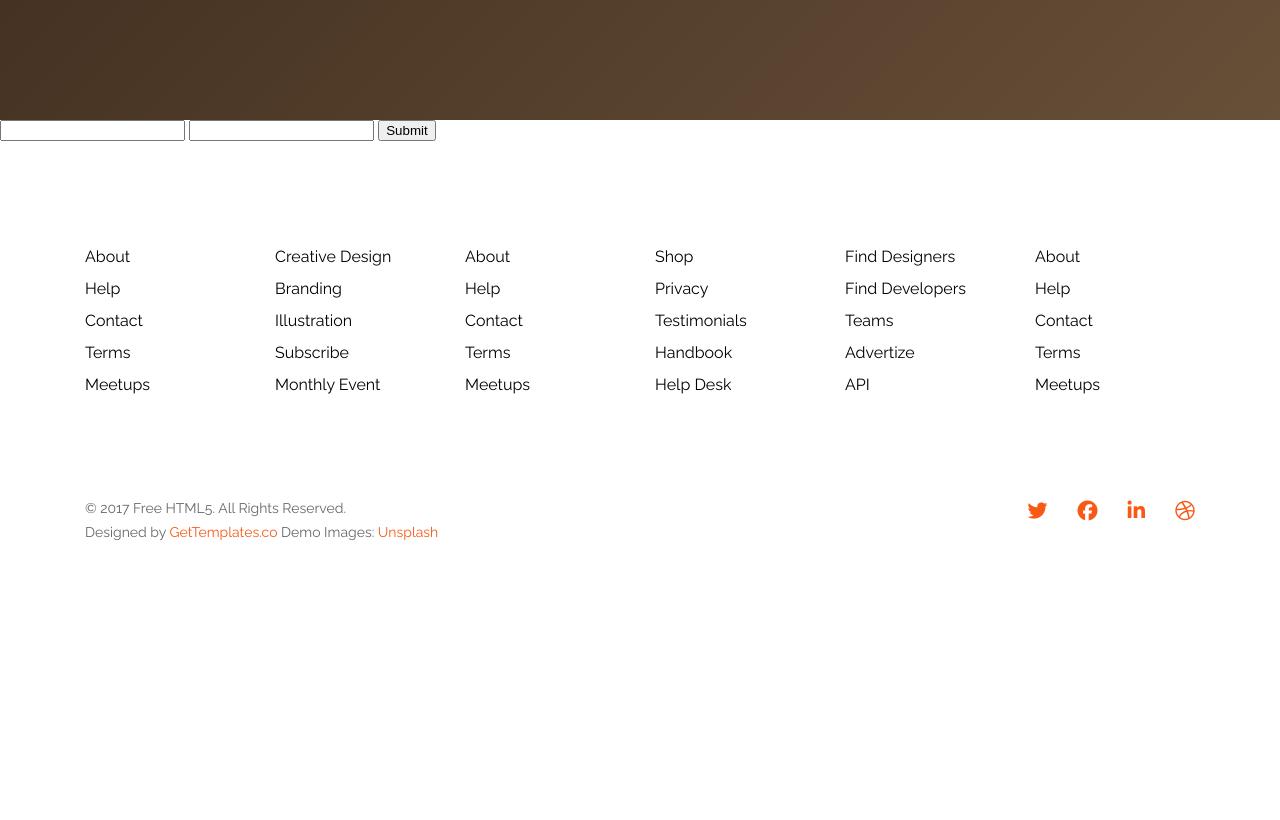
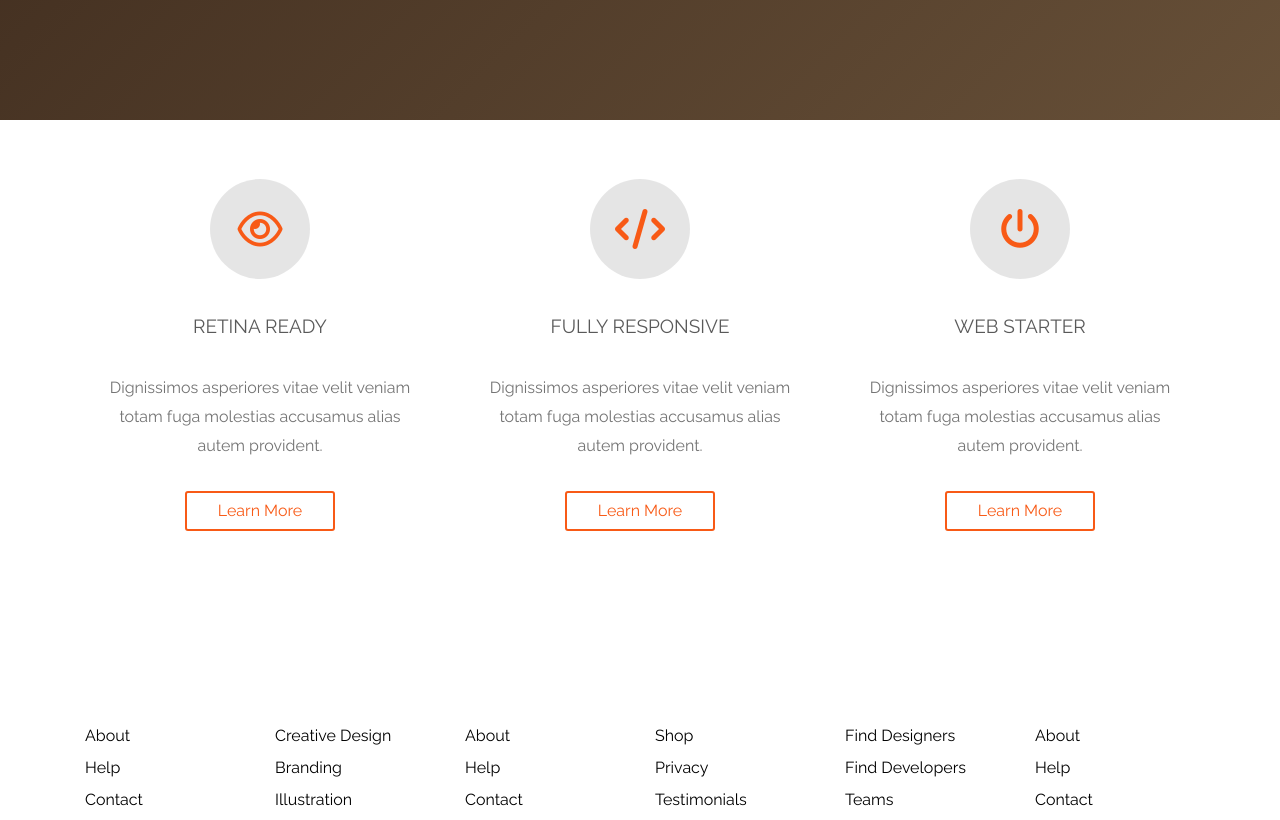
Before and after one commit to andrewtaber/learn-to-code, a plain HTML site: page WebsiteClonePractice/Attempt1/TemplateClone/index.html in a window 1280 px wide. Shown: the part 780-1600 px from the top of the page. Before the commit the page ends 1421 px from the top, so only its background shows below. Drawn offline with Linux system fonts and the light colour scheme.

Commit message:
Added features section to index.html. Initial desktop styling done.

```diff
--- a/WebsiteClonePractice/Attempt1/TemplateClone/assets/css/styles.css
+++ b/WebsiteClonePractice/Attempt1/TemplateClone/assets/css/styles.css
@@ -179,6 +179,72 @@ header .logo a{
 	background-color: #f96c2f;
 	color: white;
 }
+/*
+=======================
+Features
+=======================
+*/
+
+.features {
+	min-height: 500px;
+	display: flex;
+	justify-content: space-around;
+	align-items: center;
+}
+
+.feature {
+	width: 30%;
+	margin: 30px;
+	display: flex;
+	flex-direction: column;
+	justify-content: center;
+	align-items: center;
+}
+
+.feature p {
+	color: rgba(0, 0, 0, .55);
+	line-height: 1.8em;
+	text-align: center;
+	font-size: 16px;
+}
+
+.feature h3 {
+	margin: 2em 0;
+	color: rgba(0, 0, 0, .65);
+	text-transform: uppercase;
+	font-size: 19px;
+}
+
+.feature-icon {
+	width: 100px;
+	height: 100px;
+	border-radius: 100%;
+	background: rgba(0, 0, 0, .1);
+	display: flex;
+	justify-content: center;
+	align-items: center;
+	font-size: 40px;
+	color: #F85A16;
+}
+
+.learn-btn {
+	margin: 30px 0;
+	padding: 10px;
+	text-transform: capitalize;
+	text-align: center;
+	border: 2px solid #F85A16;
+	border-radius: 3px;
+	height: 40px;
+	width: 150px;
+	color: #F85A16;
+}
+
+.learn-btn:hover {
+	background: #F85A16;
+	color: #FFF;
+}
+
+
 
 /*
 =======================
--- a/WebsiteClonePractice/Attempt1/TemplateClone/index.html
+++ b/WebsiteClonePractice/Attempt1/TemplateClone/index.html
@@ -14,7 +14,6 @@
 				<ul>
 					<li class="logo"><a href="#">Solid.</a></li>
 				</ul>
-
 				<ul>
 					<li class="header-menu"><a href="#">Home</a></li>
 					<li class="header-menu"><a href="#">About</a></li>
@@ -32,17 +31,37 @@
 					<a class="header-btn" href="#">Download</a>
 				</div>
 			</div>
-
-
-
 		</div>
 	</header>
 
-	<form>
-		<input type="email" name="email">
-		<input type="name" name="name">
-		<input type="submit" name="submit">
-	</form>
+	<div class="container">
+		<div class="features">
+			<div class="feature">
+				<div class="feature-icon">
+					<span><i class="fa fa-eye" aria-hidden="true"></i></span>
+				</div>
+				<h3>Retina Ready</h3>
+				<p>Dignissimos asperiores vitae velit veniam totam fuga molestias accusamus alias autem provident.</p>
+				<a class="learn-btn" href="#">Learn More</a>
+			</div>
+			<div class="feature">
+				<div class="feature-icon">
+					<span><i class="fa fa-code" aria-hidden="true"></i></span>
+				</div>
+				<h3>Fully Responsive</h3>
+				<p>Dignissimos asperiores vitae velit veniam totam fuga molestias accusamus alias autem provident.</p>
+				<a class="learn-btn" href="#">Learn More</a>
+			</div>
+			<div class="feature">
+				<div class="feature-icon">
+					<span><i class="fa fa-power-off" aria-hidden="true"></i></span>
+				</div>
+				<h3>Web Starter</h3>
+				<p>Dignissimos asperiores vitae velit veniam totam fuga molestias accusamus alias autem provident.</p>
+				<a class="learn-btn" href="#">Learn More</a>
+			</div>
+		</div>
+	</div>
 
 	<footer>
 		<div class="container">
```
